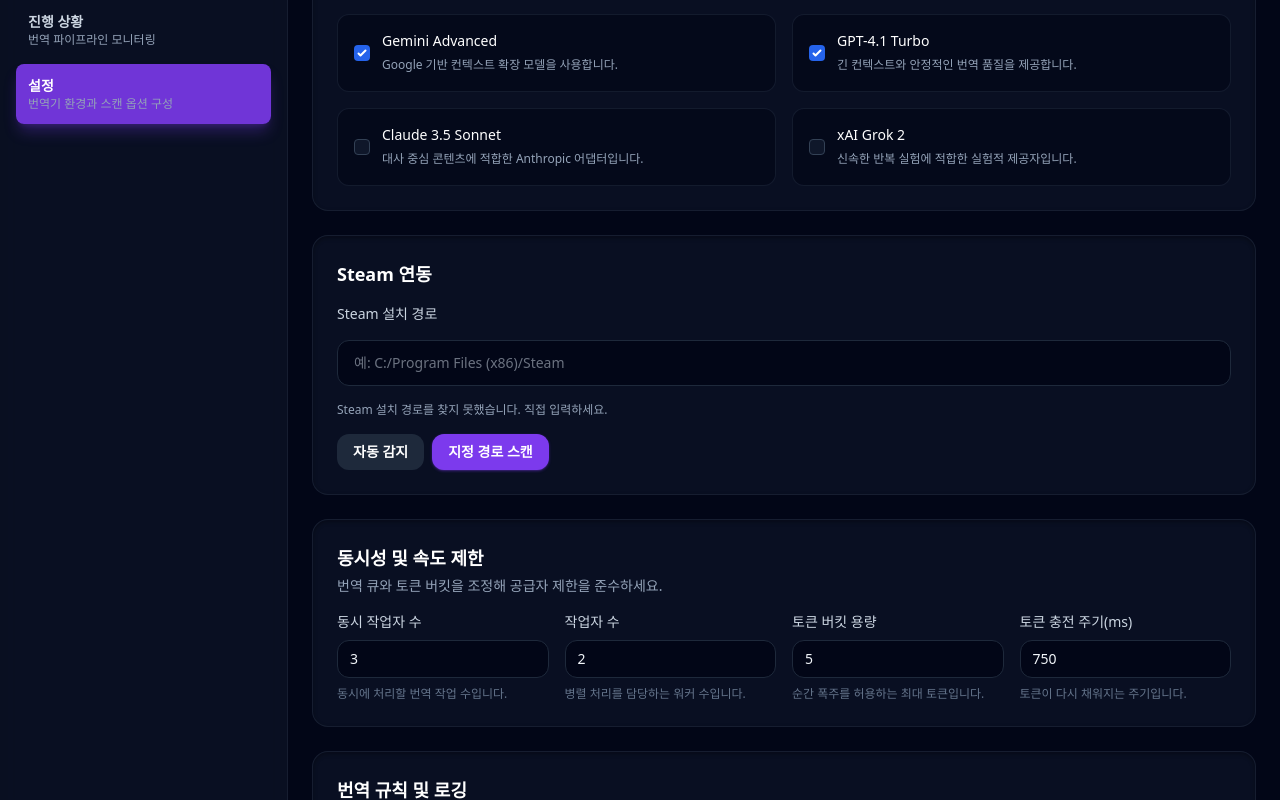
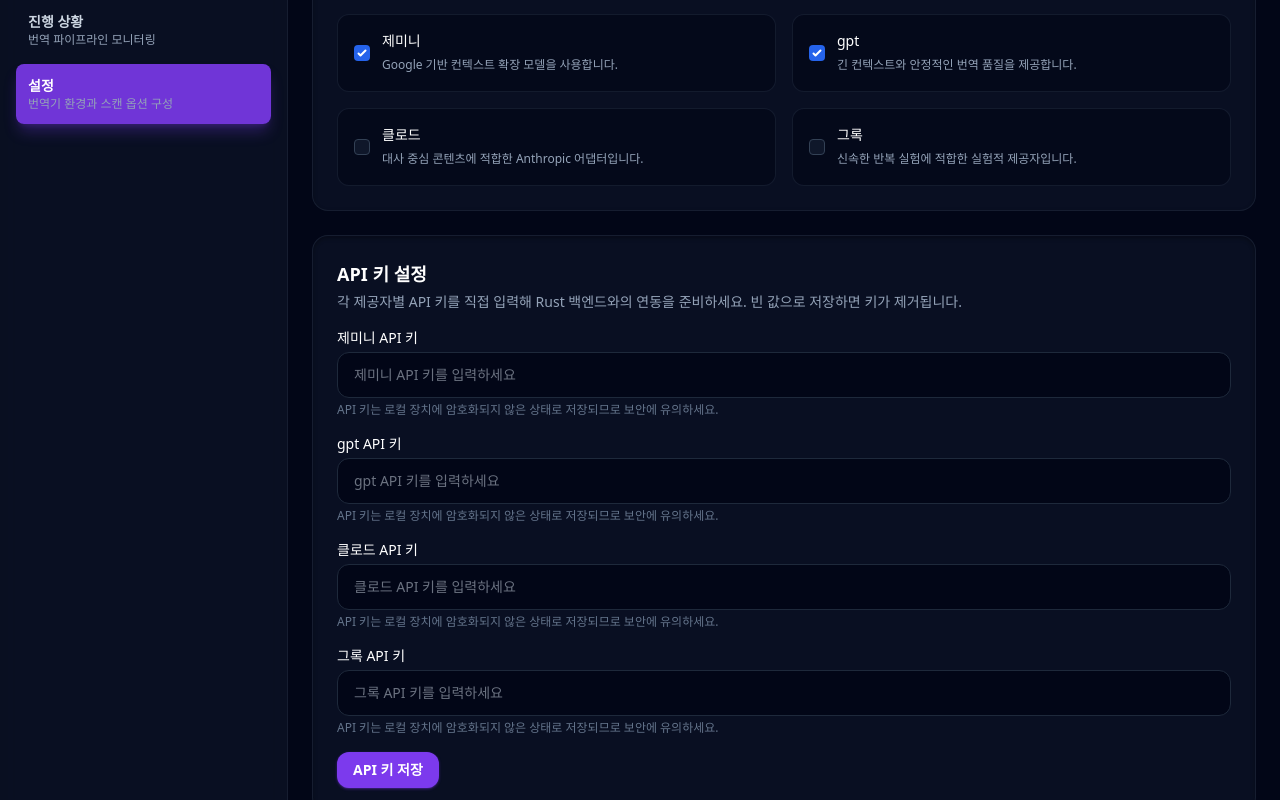
Before and after one commit to Stankjedi/mod-translator, a React (Vite) app in the folder apps/desktop/: page /#/settings in a window 1280 px wide. Shown: the part 320-1120 px from the top of the page. Built offline with nearby package versions, Linux system fonts and the light colour scheme.

Commit message:
Add API key configuration for translators

```diff
--- a/apps/desktop/src/views/SettingsView.tsx
+++ b/apps/desktop/src/views/SettingsView.tsx
@@ -1,29 +1,35 @@
-import { useEffect, useMemo, useState } from 'react'
+import { useCallback, useEffect, useMemo, useState } from 'react'
 import { useLibraryContext } from '../context/LibraryContext'
 import { useI18n } from '../i18n/ko'
 
 const providers = [
   {
-    name: 'Gemini Advanced',
+    id: 'gemini',
+    name: '제미니',
     description: 'Google 기반 컨텍스트 확장 모델을 사용합니다.',
     defaultChecked: true,
   },
   {
-    name: 'GPT-4.1 Turbo',
+    id: 'gpt',
+    name: 'gpt',
     description: '긴 컨텍스트와 안정적인 번역 품질을 제공합니다.',
     defaultChecked: true,
   },
   {
-    name: 'Claude 3.5 Sonnet',
+    id: 'claude',
+    name: '클로드',
     description: '대사 중심 콘텐츠에 적합한 Anthropic 어댑터입니다.',
     defaultChecked: false,
   },
   {
-    name: 'xAI Grok 2',
+    id: 'grok',
+    name: '그록',
     description: '신속한 반복 실험에 적합한 실험적 제공자입니다.',
     defaultChecked: false,
   },
 ]
+
+const storageKey = 'mod-translator:apiKeys'
 
 function SettingsView() {
   const i18n = useI18n()
@@ -39,6 +45,31 @@
   const [explicitPath, setExplicitPath] = useState(steamPath?.path ?? '')
   const [pathNote, setPathNote] = useState('')
   const [scanStatus, setScanStatus] = useState('')
+  const [apiKeys, setApiKeys] = useState<Record<string, string>>(() =>
+    providers.reduce((acc, provider) => {
+      acc[provider.id] = ''
+      return acc
+    }, {} as Record<string, string>),
+  )
+  const [apiKeyMessage, setApiKeyMessage] = useState('')
+
+  useEffect(() => {
+    if (typeof window === 'undefined') {
+      return
+    }
+
+    try {
+      const stored = window.localStorage.getItem(storageKey)
+      if (!stored) {
+        return
+      }
+
+      const parsed = JSON.parse(stored) as Record<string, string>
+      setApiKeys((previous) => ({ ...previous, ...parsed }))
+    } catch (error) {
+      console.warn('failed to load API keys from storage', error)
+    }
+  }, [])
 
   useEffect(() => {
     setExplicitPath(steamPath?.path ?? '')
@@ -92,6 +123,26 @@
     setScanStatus(success ? steamTexts.noteDone : steamTexts.noteError)
   }
 
+  const handleApiKeyChange = useCallback((providerId: string, value: string) => {
+    setApiKeys((previous) => ({ ...previous, [providerId]: value }))
+    setApiKeyMessage('')
+  }, [])
+
+  const handleApiKeySave = useCallback(() => {
+    if (typeof window === 'undefined') {
+      setApiKeyMessage('API 키 저장이 지원되지 않는 환경입니다.')
+      return
+    }
+
+    try {
+      window.localStorage.setItem(storageKey, JSON.stringify(apiKeys))
+      setApiKeyMessage('API 키가 저장되었습니다.')
+    } catch (error) {
+      console.error('failed to persist API keys', error)
+      setApiKeyMessage('API 키 저장에 실패했습니다. 저장소 접근 권한을 확인하세요.')
+    }
+  }, [apiKeys])
+
   return (
     <div className="space-y-8">
       <header>
@@ -115,6 +166,7 @@
                   type="checkbox"
                   defaultChecked={provider.defaultChecked}
                   className="h-4 w-4 rounded border-slate-700 bg-slate-900"
+                  value={provider.id}
                 />
                 <span>
                   <span className="block text-sm font-medium text-white">{provider.name}</span>
@@ -122,6 +174,42 @@
                 </span>
               </label>
             ))}
+          </div>
+        </section>
+
+        <section className="rounded-2xl border border-slate-800/60 bg-slate-900/60 p-6 shadow-inner shadow-black/30">
+          <h3 className="text-lg font-semibold text-white">API 키 설정</h3>
+          <p className="mt-1 text-sm text-slate-400">
+            각 제공자별 API 키를 직접 입력해 Rust 백엔드와의 연동을 준비하세요. 빈 값으로 저장하면 키가 제거됩니다.
+          </p>
+          <div className="mt-4 space-y-4">
+            {providers.map((provider) => (
+              <label key={provider.id} className="block text-sm text-slate-300">
+                <span className="mb-1 block font-medium text-white">{provider.name} API 키</span>
+                <input
+                  type="password"
+                  autoComplete="off"
+                  spellCheck={false}
+                  value={apiKeys[provider.id] ?? ''}
+                  onChange={(event) => handleApiKeyChange(provider.id, event.target.value)}
+                  placeholder={`${provider.name} API 키를 입력하세요`}
+                  className="w-full rounded-xl border border-slate-800 bg-slate-950 px-4 py-3 text-sm text-slate-100 focus:border-brand-500 focus:ring-brand-500"
+                />
+                <p className="mt-1 text-xs text-slate-500">
+                  API 키는 로컬 장치에 암호화되지 않은 상태로 저장되므로 보안에 유의하세요.
+                </p>
+              </label>
+            ))}
+            <div className="flex items-center gap-3">
+              <button
+                type="button"
+                onClick={handleApiKeySave}
+                className="inline-flex items-center justify-center rounded-xl bg-brand-600 px-4 py-2 text-sm font-semibold text-white shadow shadow-brand-600/40 transition hover:bg-brand-500"
+              >
+                API 키 저장
+              </button>
+              {apiKeyMessage && <p className="text-xs text-slate-400">{apiKeyMessage}</p>}
+            </div>
           </div>
         </section>
 
```
Also changed, not shown: 1 other file (tests, documents, lock files or other folders).
